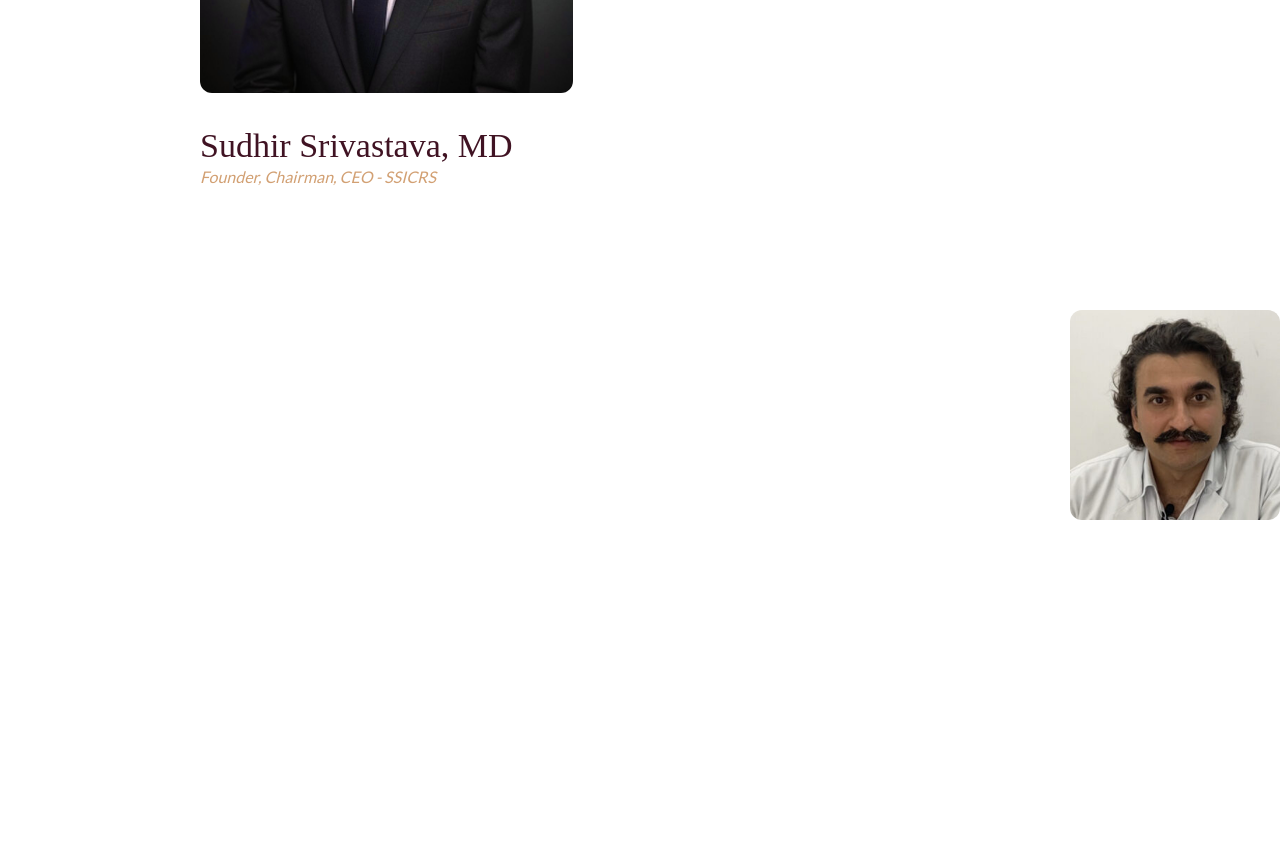
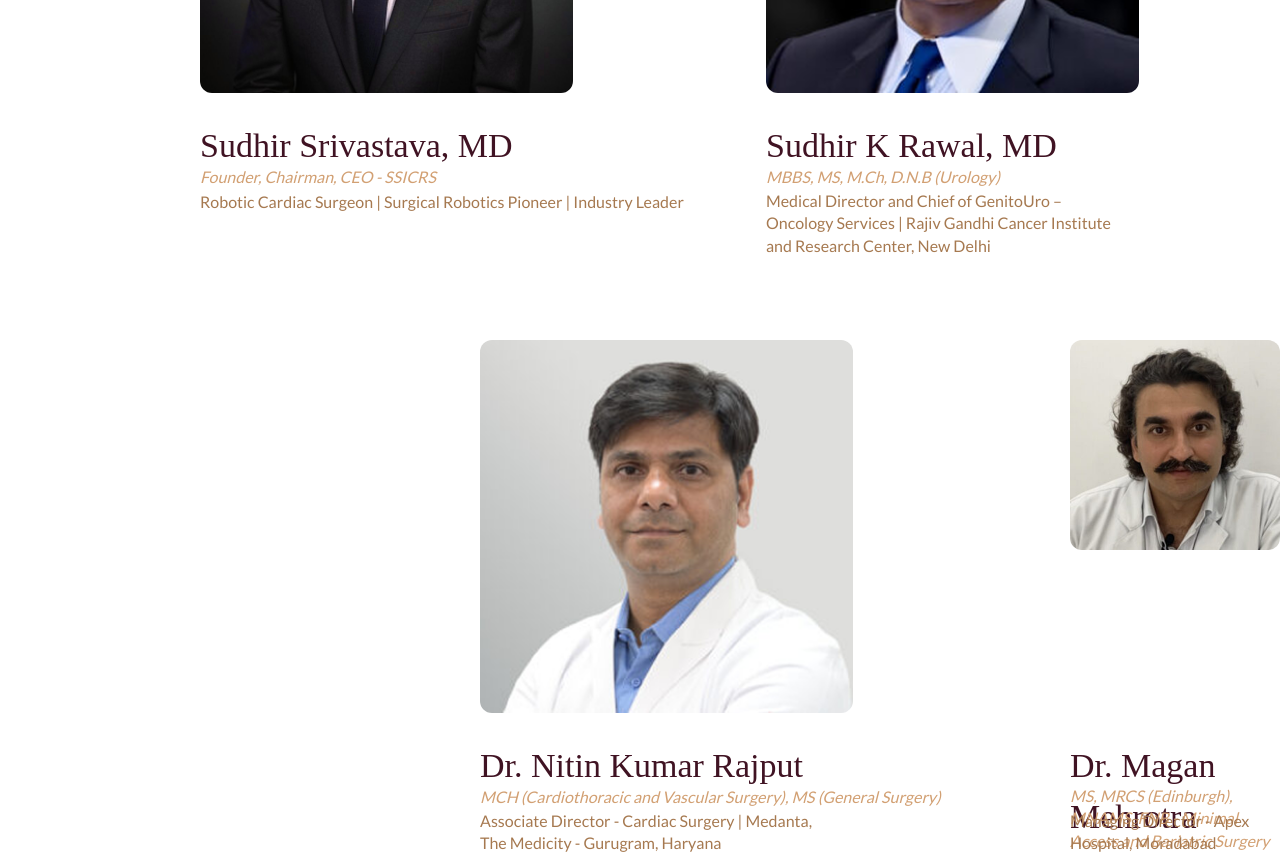
Before and after one commit to puneetshukla041/ssicrs, a Next.js app: page /home in a window 1280 px wide. Shown: the part 4000-4855 px from the top of the page. Before the commit the page ends 4640 px from the top, so only its background shows below. Built offline with nearby package versions, Linux system fonts and the light colour scheme.

Commit message:
all sections upadted and tested except responsiveness

```diff
--- a/components/home/sixthsection.tsx
+++ b/components/home/sixthsection.tsx
@@ -6,7 +6,7 @@ export default function FourthSection() {
   return (
     <section className="w-full bg-white min-h-[140vh] flex items-center justify-center relative">
 
-      {/* Heading */}
+      {/* Section Heading */}
       <h2
         className="absolute"
         style={{
@@ -21,7 +21,7 @@ export default function FourthSection() {
         Our Expert Faculty
       </h2>
 
-      {/* First Image */}
+      {/* Image 1 */}
       <div
         className="absolute"
         style={{
@@ -31,18 +31,18 @@ export default function FourthSection() {
       >
         <Image
           src="/images/sixthsection/image1.png"
-          alt="Fourth Section Image"
+          alt="Expert 1"
           width={373}
           height={378}
           className="rounded-xl"
         />
       </div>
 
-      {/* Heading under first image */}
+      {/* Image 1 Text */}
       <h3
         className="absolute"
         style={{
-          top: "600px", // slightly below image 1
+          top: "600px",
           left: "200px",
           fontFamily: "DM Serif Text, serif",
           fontWeight: 400,
@@ -52,12 +52,10 @@ export default function FourthSection() {
       >
         Sudhir Srivastava, MD
       </h3>
-
-      {/* Subtitle under heading */}
       <p
         className="absolute"
         style={{
-          top: "645px", // slightly below heading
+          top: "645px",
           left: "200px",
           fontFamily: "Lato, sans-serif",
           fontStyle: "italic",
@@ -68,82 +66,266 @@ export default function FourthSection() {
       >
         Founder, Chairman, CEO - SSICRS
       </p>
+      <p
+        className="absolute"
+        style={{
+          top: "670px",
+          left: "200px",
+          fontFamily: "Lato, sans-serif",
+          fontWeight: 400,
+          fontSize: "16px",
+          color: "#A67950",
+        }}
+      >
+        Robotic Cardiac Surgeon | Surgical Robotics Pioneer | Industry Leader
+      </p>
 
-      {/* Second Image */}
+      {/* Image 2 */}
       <div
         className="absolute"
         style={{
           top: "200px",
           left: "766px",
-          right: "760px",
-          bottom: "689px",
         }}
       >
         <Image
           src="/images/sixthsection/image2.png"
-          alt="Fourth Section Image"
+          alt="Expert 2"
           width={373}
           height={378}
           className="rounded-xl"
         />
       </div>
 
-      {/* Third Image */}
+      {/* Image 2 Text */}
+      <h3
+        className="absolute"
+        style={{
+          top: "600px",
+          left: "766px",
+          fontFamily: "DM Serif Text, serif",
+          fontWeight: 400,
+          fontSize: "34px",
+          color: "#401323",
+        }}
+      >
+        Sudhir K Rawal, MD
+      </h3>
+      <p
+        className="absolute"
+        style={{
+          top: "645px",
+          left: "766px",
+          fontFamily: "Lato, sans-serif",
+          fontStyle: "italic",
+          fontWeight: 400,
+          fontSize: "16px",
+          color: "#D2A073",
+        }}
+      >
+        MBBS, MS, M.Ch, D.N.B (Urology)
+      </p>
+      <p
+        className="absolute"
+        style={{
+          top: "670px",
+          left: "766px",
+          fontFamily: "Lato, sans-serif",
+          fontWeight: 400,
+          fontSize: "16px",
+          color: "#A67950",
+          lineHeight: "1.4",
+        }}
+      >
+        Medical Director and Chief of GenitoUro – <br />
+        Oncology Services | Rajiv Gandhi Cancer Institute <br />
+        and Research Center, New Delhi
+      </p>
+
+{/* Image 3 */}
 <div
   className="absolute"
   style={{
     top: "200px",
     left: "1320px",
-          right: "210px",
-          bottom: "689px",
   }}
 >
   <Image
     src="/images/sixthsection/image3.png"
-          alt="Fourth Section Image"
+    alt="Expert 3"
     width={373}
     height={378}
     className="rounded-xl"
   />
 </div>
 
-      {/* Fourth Image */}
+{/* Image 3 Text */}
+<h3
+  className="absolute"
+  style={{
+    top: "600px",
+    left: "1320px",
+    fontFamily: "DM Serif Text, serif",
+    fontWeight: 400,
+    fontSize: "34px",
+    color: "#401323",
+  }}
+>
+  Prof. Dr. Somashekhar SP
+</h3>
+<p
+  className="absolute"
+  style={{
+    top: "645px",
+    left: "1320px",
+    fontFamily: "Lato, sans-serif",
+    fontStyle: "italic",
+    fontWeight: 400,
+    fontSize: "16px",
+    color: "#D2A073",
+  }}
+>
+  MBBS, MS, MCh (Onco), FRCS Edinburgh
+</p>
+<p
+  className="absolute"
+  style={{
+    top: "670px",
+    left: "1320px",
+    fontFamily: "Lato, sans-serif",
+    fontWeight: 400,
+    fontSize: "16px",
+    color: "#A67950",
+    lineHeight: "1.4",
+  }}
+>
+  Chairman - Medical Advisory Board | Aster DM <br />
+  Healthcare - GCC & India
+</p>
+
+
+{/* Image 4 */}
 <div
   className="absolute"
   style={{
-          top: "780px",
+    top: "820px",
     left: "480px",
-          right: "1005px",
-          bottom: "689px",
   }}
 >
   <Image
     src="/images/sixthsection/image4.png"
-          alt="Fourth Section Image"
+    alt="Expert 4"
     width={373}
     height={378}
     className="rounded-xl"
   />
 </div>
 
-      {/* Fifth Image */}
+{/* Image 4 Text */}
+<h3
+  className="absolute"
+  style={{
+    top: "1220px", // adjust based on image position
+    left: "480px",
+    fontFamily: "DM Serif Text, serif",
+    fontWeight: 400,
+    fontSize: "34px",
+    color: "#401323",
+  }}
+>
+  Dr. Nitin Kumar Rajput
+</h3>
+<p
+  className="absolute"
+  style={{
+    top: "1265px",
+    left: "480px",
+    fontFamily: "Lato, sans-serif",
+    fontStyle: "italic",
+    fontWeight: 400,
+    fontSize: "16px",
+    color: "#D2A073",
+  }}
+>
+  MCH (Cardiothoracic and Vascular Surgery), MS (General Surgery)
+</p>
+<p
+  className="absolute"
+  style={{
+    top: "1290px",
+    left: "480px",
+    fontFamily: "Lato, sans-serif",
+    fontWeight: 400,
+    fontSize: "16px",
+    color: "#A67950",
+    lineHeight: "1.4",
+  }}
+>
+  Associate Director - Cardiac Surgery | Medanta, <br />
+  The Medicity - Gurugram, Haryana
+</p>
+
+{/* Image 5 */}
 <div
   className="absolute"
   style={{
-          top: "790px",
+    top: "820px",
     left: "1070px",
-          bottom: "689px",
   }}
 >
   <Image
     src="/images/sixthsection/image5.png"
-          alt="Fourth Section Image"
+    alt="Expert 5"
     width={370}
     height={330}
     className="rounded-xl"
   />
 </div>
 
+{/* Image 5 Text */}
+<h3
+  className="absolute"
+  style={{
+    top: "1220px",
+    left: "1070px",
+    fontFamily: "DM Serif Text, serif",
+    fontWeight: 400,
+    fontSize: "34px",
+    color: "#401323",
+  }}
+>
+  Dr. Magan Mehrotra
+</h3>
+<p
+  className="absolute"
+  style={{
+    top: "1265px",
+    left: "1070px",
+    fontFamily: "Lato, sans-serif",
+    fontStyle: "italic",
+    fontWeight: 400,
+    fontSize: "16px",
+    color: "#D2A073",
+    lineHeight: "1.4",
+  }}
+>
+  MS, MRCS (Edinburgh), MNAMS, FNB - Minimal Access and Bariatric Surgery
+</p>
+<p
+  className="absolute"
+  style={{
+    top: "1290px",
+    left: "1070px",
+    fontFamily: "Lato, sans-serif",
+    fontWeight: 400,
+    fontSize: "16px",
+    color: "#A67950",
+    lineHeight: "1.4",
+  }}
+>
+  Managing Director - Apex Hospital, Moradabad
+</p>
+
     </section>
   );
 }
```
Lines whose indentation alone changed are shown as unchanged.
